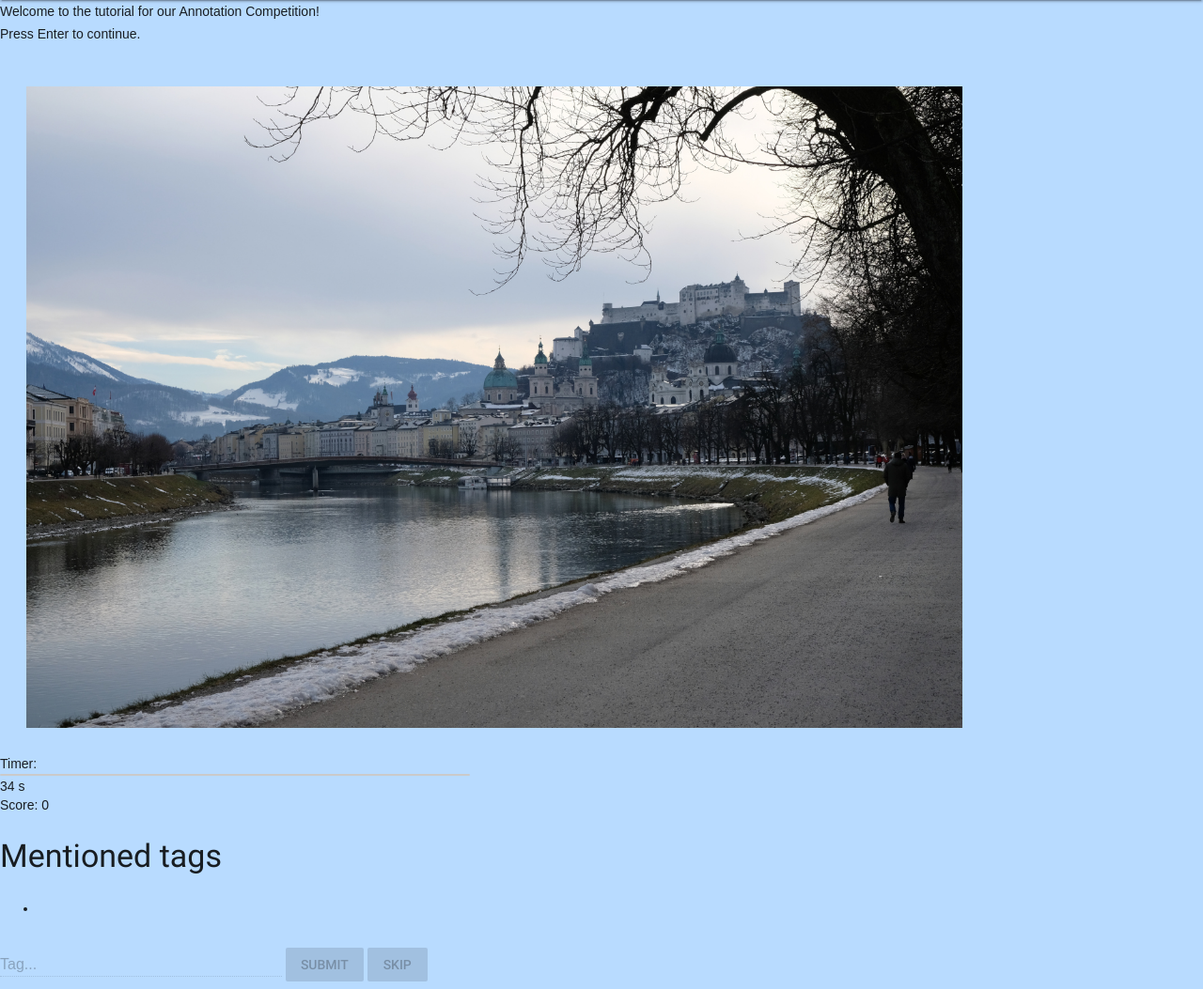
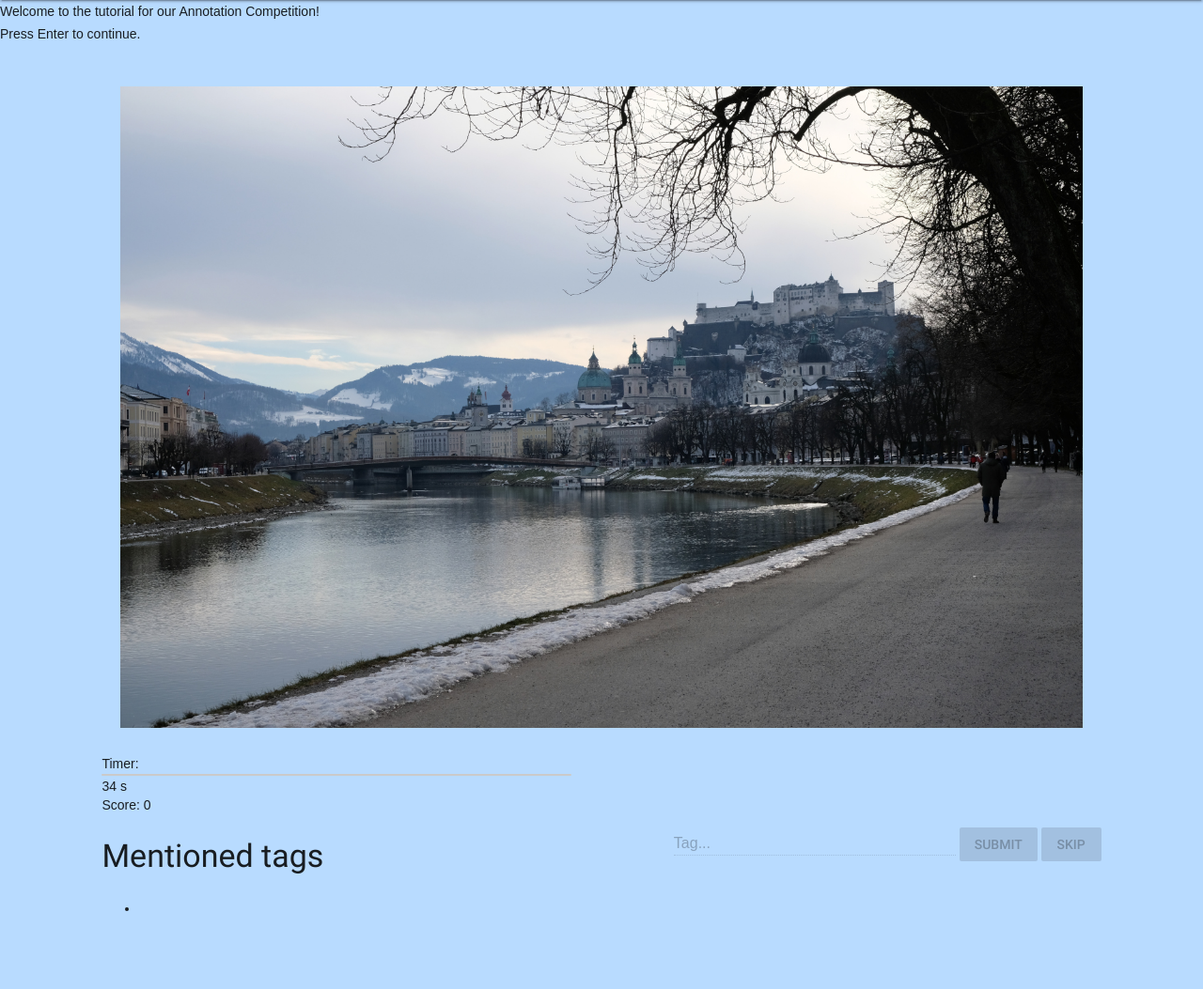
Before and after one commit to muesal/annotation-competition, a Flask app: page /tutorial in a window 1280 px wide. Shown: the part 64-1117 px from the top of the page at 94% size. Run offline with Flask 2, Linux system fonts and the light colour scheme; parts of the project's set-up code (start-up, migrations or seed data) failed here and were passed over; some libraries are stand-ins or nearby versions.

Commit message:
Merge classic and captcha layouts, apply flex

```diff
--- a/src/acomp/static/css/base.css
+++ b/src/acomp/static/css/base.css
@@ -7,11 +7,16 @@ body {
     background-color: #B8DBFF;
 }
 
-#captchaImages {
+#captchaImages, #imageWrapper {
     display: flex;
     flex-wrap: wrap;
     justify-content: space-evenly;
     align-items: center;
+}
+
+#column {
+    max-width: 80vw;
+    vertical-align: top;
 }
 
 #captchaImages img, #tagImage {
@@ -37,15 +42,6 @@ body {
     font-size: 30px;
 }
 
-@media (max-width: 300px) {
-    .my-progress {
-        max-width: 80vw !important;
-        width: 80vw !important;
-    }
+.my-progress {
+    max-width: 80vw;
 }
-
-.my-progress {
-    max-width: 80vw !important;
-    width: 80vw !important;
-
-}
--- a/src/acomp/static/css/captcha.css
+++ b/src/acomp/static/css/captcha.css
@@ -3,8 +3,6 @@
     max-width: 60%;
     max-height: 60%;
     width: auto;
-
-
 }
 
 .captchaimageDisabled {
--- a/src/acomp/static/css/classic.css
+++ b/src/acomp/static/css/classic.css
@@ -5,22 +5,7 @@ img {
     max-height: 70%;
 }
 
-#imageWrapper {
-    width: 80vw;
-    overflow: hidden;
-}
-
-#taggingImage {
-    float: left;
-    display: inline-block;
-}
-
 .myImg{
     max-width: 100vw;
     max-height: 80vh;
 }
-
-#column {
-    vertical-align: top;
-    display: inline-block;
-}
--- a/src/acomp/templates/captcha.html
+++ b/src/acomp/templates/captcha.html
@@ -29,10 +29,12 @@ mdl-navigation__link--current
         <p>Choose the image that best matches the tags<p>
         <p id="captchaTags"></p>
 
+        <div class="page-content" id="imageWrapper">
             <div id="captchaImages">
                 {{ form.csrf_token }}
             </div>
 
+            <div id="column">
                 <meter id="timemeter" class="mdl-progress my-progress" min="0" max="60" value="12" low="15" high="30"
                        optimum="45"></meter>
                 <output id="timer">0</output>
@@ -49,6 +51,8 @@ mdl-navigation__link--current
                            {% endif %}
                            class="mdl-button mdl-js-button mdl-button--raised mdl-button--accent">
                 </form>
+            </div>
+        </div>
     </main>
 
 {% endblock %}
--- a/src/acomp/templates/classic.html
+++ b/src/acomp/templates/classic.html
@@ -32,8 +32,6 @@ mdl-navigation__link--current
                 <ul id="mentionedTags">
                     <li>&nbsp;</li>
                 </ul>
-            </div>
-        </div>
 
                 <form id="tagForm" data-datauri="{{ url_for('classic_data_post') }}">
                     <div class="mdl-textfield mdl-js-textfield">
@@ -47,6 +45,8 @@ mdl-navigation__link--current
                     <input id="btnSkip" type="reset" value="Skip"
                            class="mdl-button mdl-js-button mdl-button--raised mdl-button--accent">
                 </form>
+            </div>
+        </div>
 
         <div id="demo-toast-example" class="mdl-js-snackbar mdl-snackbar">
             <div class="mdl-snackbar__text"></div>
--- a/src/acomp/templates/tutorial.html
+++ b/src/acomp/templates/tutorial.html
@@ -35,7 +35,6 @@ mdl-navigation__link--current
                     <li>&nbsp;</li>
                 </ul>
             </div>
-        </div>
 
             <form id="tagForm" data-datauri="{{ url_for('classic_data_post') }}">
                 <div class="mdl-textfield mdl-js-textfield">
@@ -48,6 +47,7 @@ mdl-navigation__link--current
                 <input id="btnSkip" type="reset" value="Skip"
                        class="mdl-button mdl-js-button mdl-button--raised mdl-button--accent">
             </form>
+        </div>
 
         <div id="demo-toast-example" class="mdl-js-snackbar mdl-snackbar">
             <div class="mdl-snackbar__text"></div>
```
Lines whose indentation alone changed are shown as unchanged.
